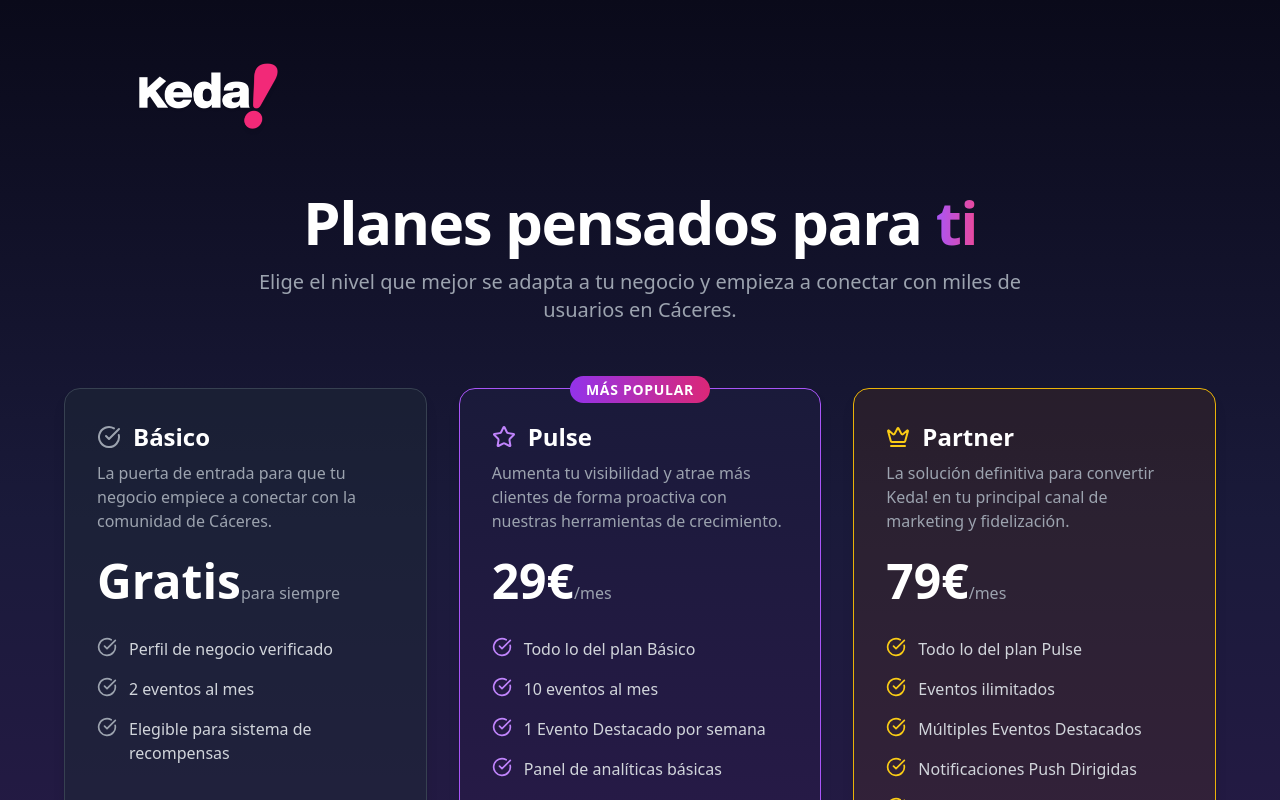
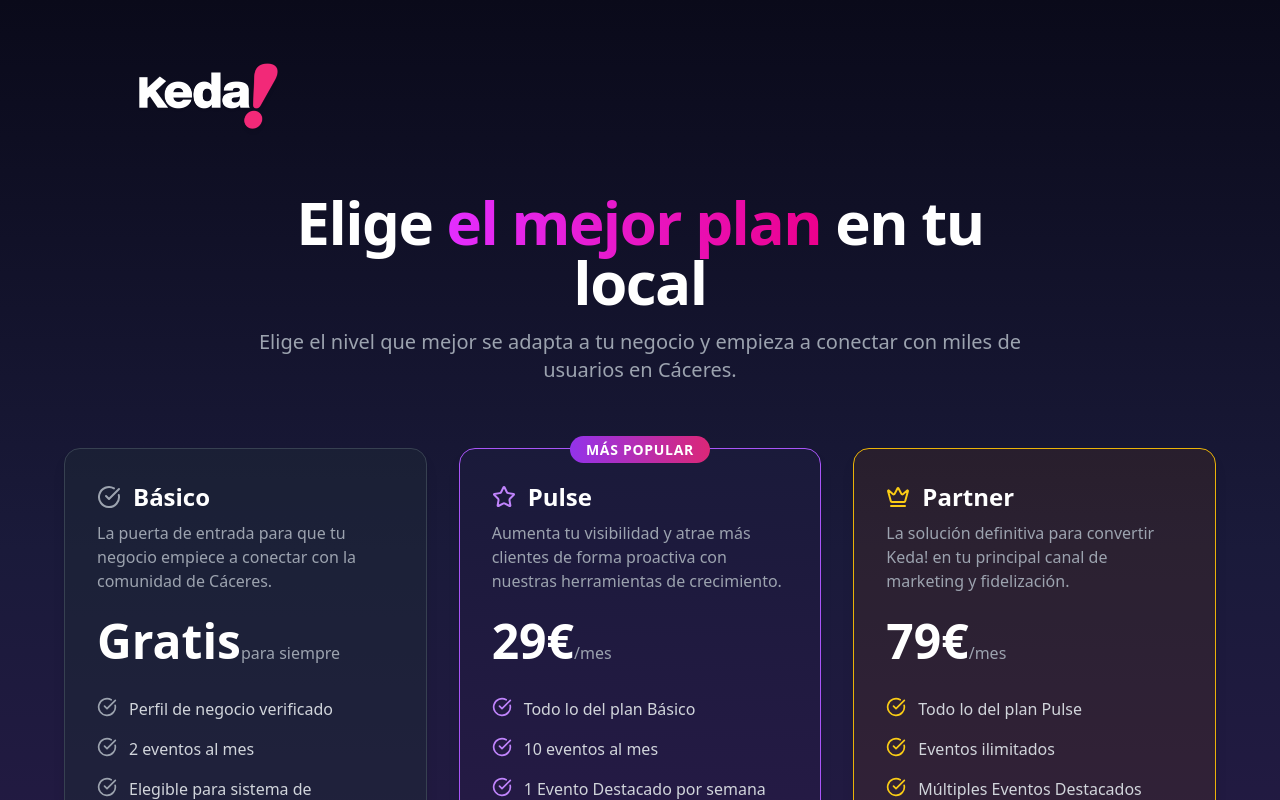
Before and after one commit to victornavareno/TangoAPP, a React (Vite) app: page /tier-selector in a window 1280 px wide. Shown: the top 800 px of the page. Built offline with nearby package versions, Linux system fonts and the light colour scheme.

Commit message:
feat- mocked tierSelector.jsx

```diff
--- a/src/pages/TierSelector.jsx
+++ b/src/pages/TierSelector.jsx
@@ -109,7 +109,7 @@
             <div className="container mx-auto px-6 pt-48 pb-24"> {/* Ajuste de padding superior */}
                 <div className="text-center max-w-3xl mx-auto mb-16">
                     <h1 className="text-5xl md:text-6xl font-extrabold tracking-tight mb-4">
-                        Planes pensados para <span className='bg-gradient-to-r from-purple-500 to-pink-500 bg-clip-text text-transparent'>ti</span>
+                        Elige <span className="bg-gradient-to-r from-[#e32eff] to-[#ec008c] bg-clip-text text-transparent">el mejor plan</span> en tu local
                     </h1>
                     <p className="text-xl text-gray-400">
                         Elige el nivel que mejor se adapta a tu negocio y empieza a conectar con miles de usuarios en Cáceres.
```
